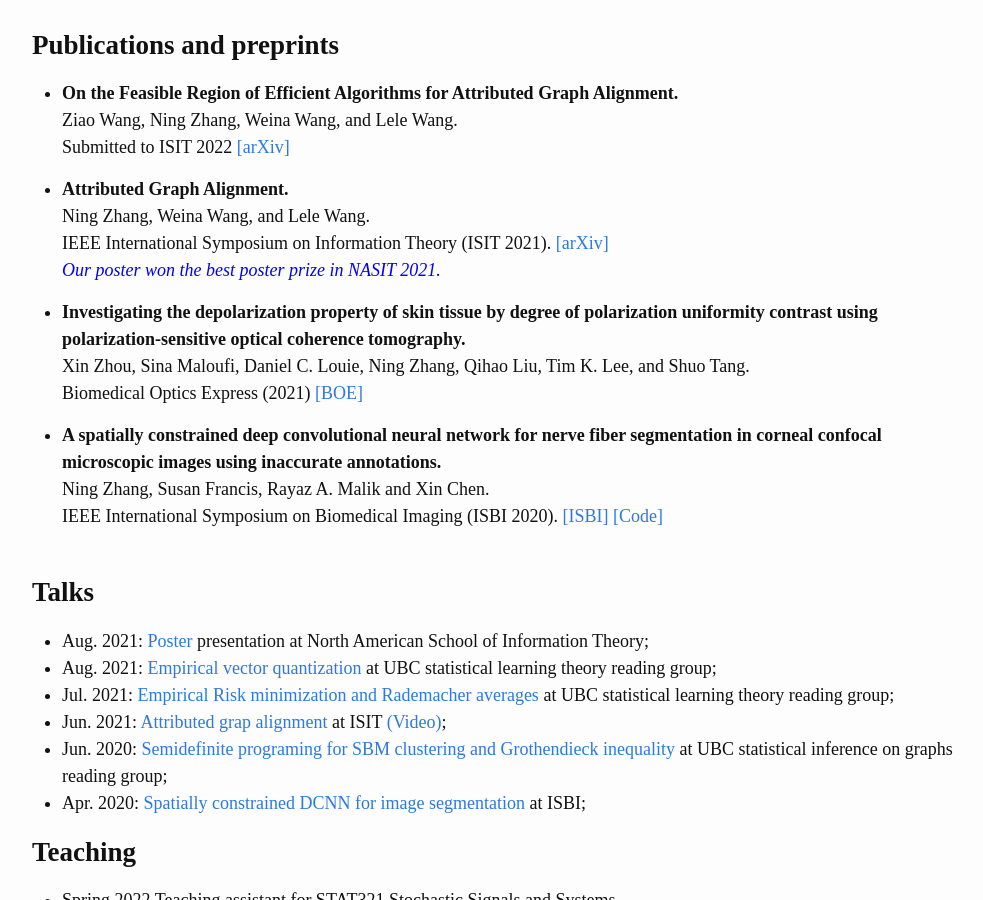
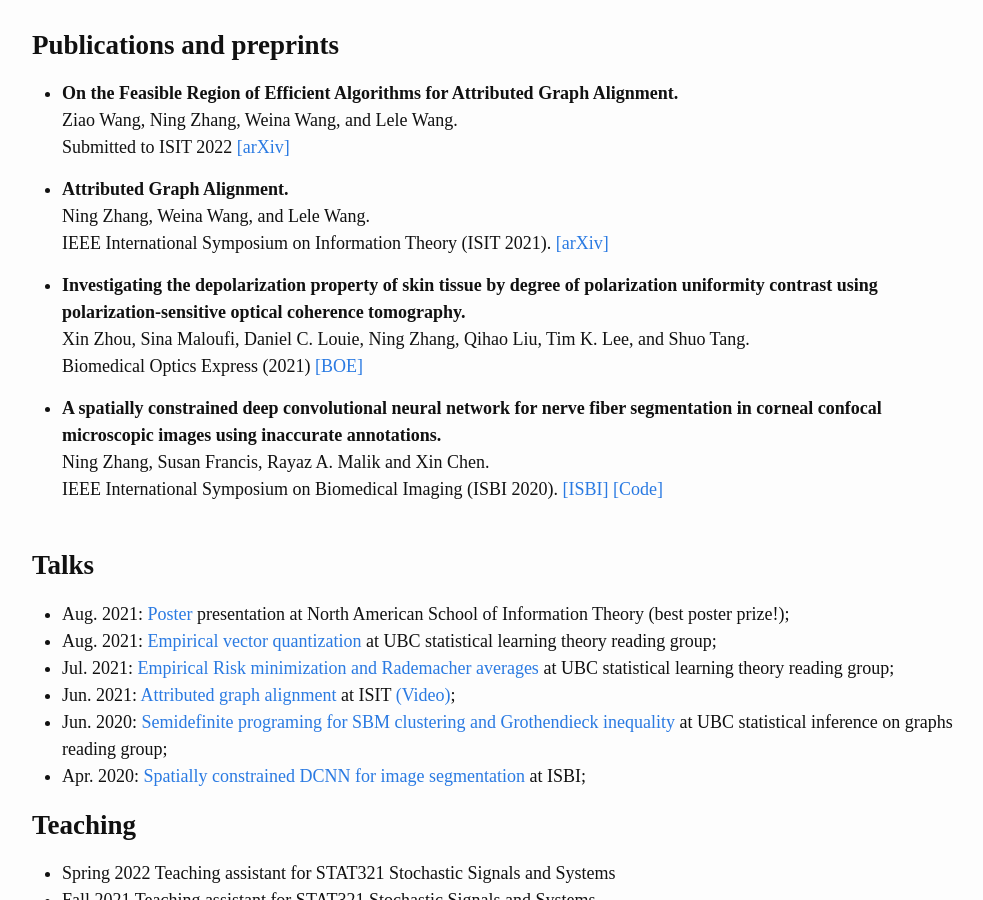
Before and after one commit to NingZhang-Git/NZ_website, a Jekyll site: the page built from index.md, in a window 1280 px wide and 900 px high, scrolled down 778 px. Shown: the whole window, without its empty margins (138-1121 px from the left). Built offline with Jekyll 4.4.1, drawn with Linux system fonts in a browser that asks for light colours.

Commit message:
Update index.md

```diff
--- a/index.md
+++ b/index.md
@@ -33,7 +33,7 @@ Submitted to ISIT 2022 [[arXiv]](https://arxiv.org/pdf/2201.10106.pdf)
 Ning Zhang, Weina Wang, and Lele Wang.\
 IEEE International Symposium on Information Theory (ISIT 2021).
 [[arXiv]](https://arxiv.org/pdf/2102.00665.pdf)\
-<span style="color:blue"> *Our poster won the best poster prize in NASIT 2021.*</span>
+<!-- <span style="color:blue"> *Our poster won the best poster prize in NASIT 2021.*</span> -->
 
 - **Investigating the depolarization property of skin tissue by degree of polarization uniformity contrast using polarization-sensitive optical coherence tomography.**\
 Xin Zhou, Sina Maloufi, Daniel C. Louie, Ning Zhang, Qihao Liu, Tim K. Lee, and Shuo Tang.\
@@ -49,10 +49,10 @@ IEEE International Symposium on Biomedical Imaging (ISBI 2020).
 <br/>
 
 ## **Talks**
-- Aug. 2021: [Poster](assets/publication/NASIT2021.pdf) presentation at North American School of Information Theory;
+- Aug. 2021: [Poster](assets/publication/NASIT2021.pdf) presentation at North American School of Information Theory (best poster prize!);
 - Aug. 2021: [Empirical vector quantization](assets/SLT-chap10.pdf) at UBC statistical learning theory reading group;
 - Jul. 2021: [Empirical Risk minimization and Rademacher averages](assets/SLT-chap6.pdf) at UBC statistical learning theory reading group;
-- Jun. 2021: [Attributed grap alignment](assets/publication/ISIT2021.pdf) at ISIT [(Video)](assets/publication/ISIT2021.mp4);
+- Jun. 2021: [Attributed graph alignment](assets/publication/ISIT2021.pdf) at ISIT [(Video)](assets/publication/ISIT2021.mp4);
 - Jun. 2020: [Semidefinite programing for SBM clustering and Grothendieck inequality](assets/2020MDS.pdf) at UBC statistical inference on graphs reading group;
 - Apr. 2020: [Spatially constrained DCNN for image segmentation](assets/publication/ISBI2020.pdf) at ISBI;
 
```
